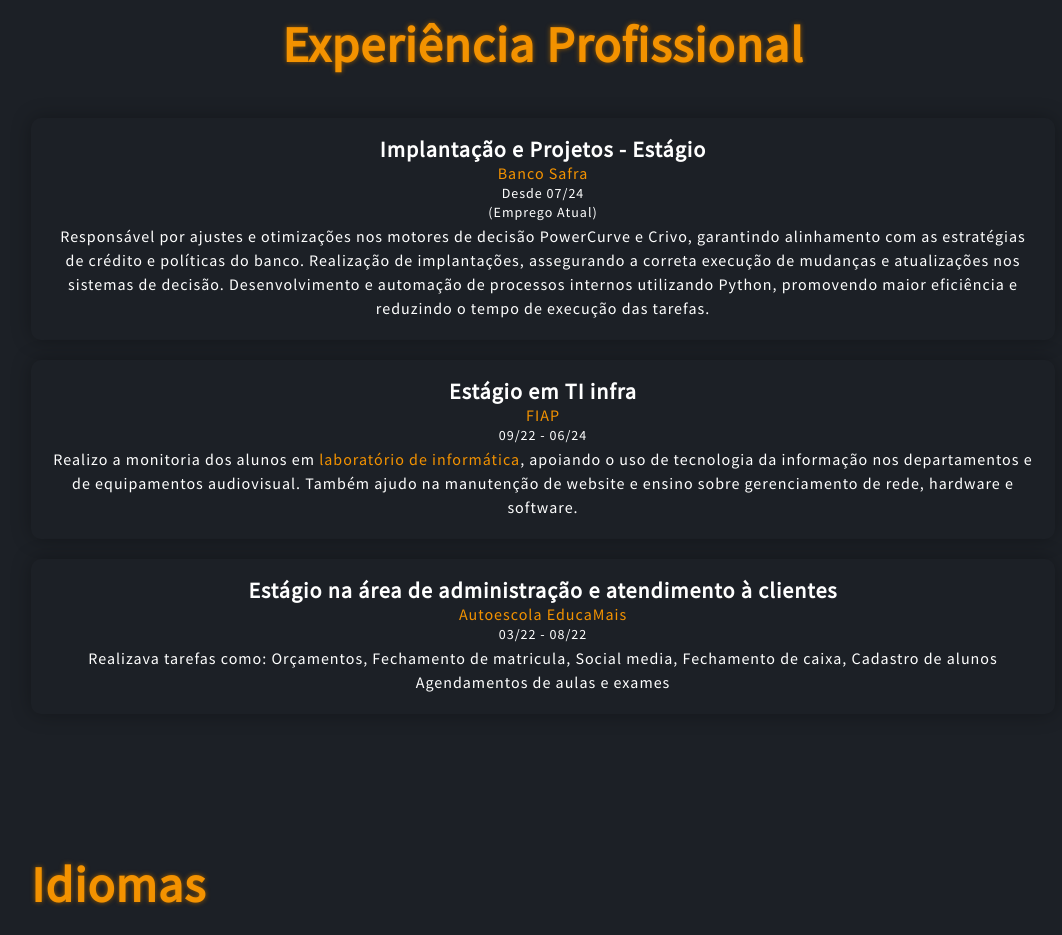
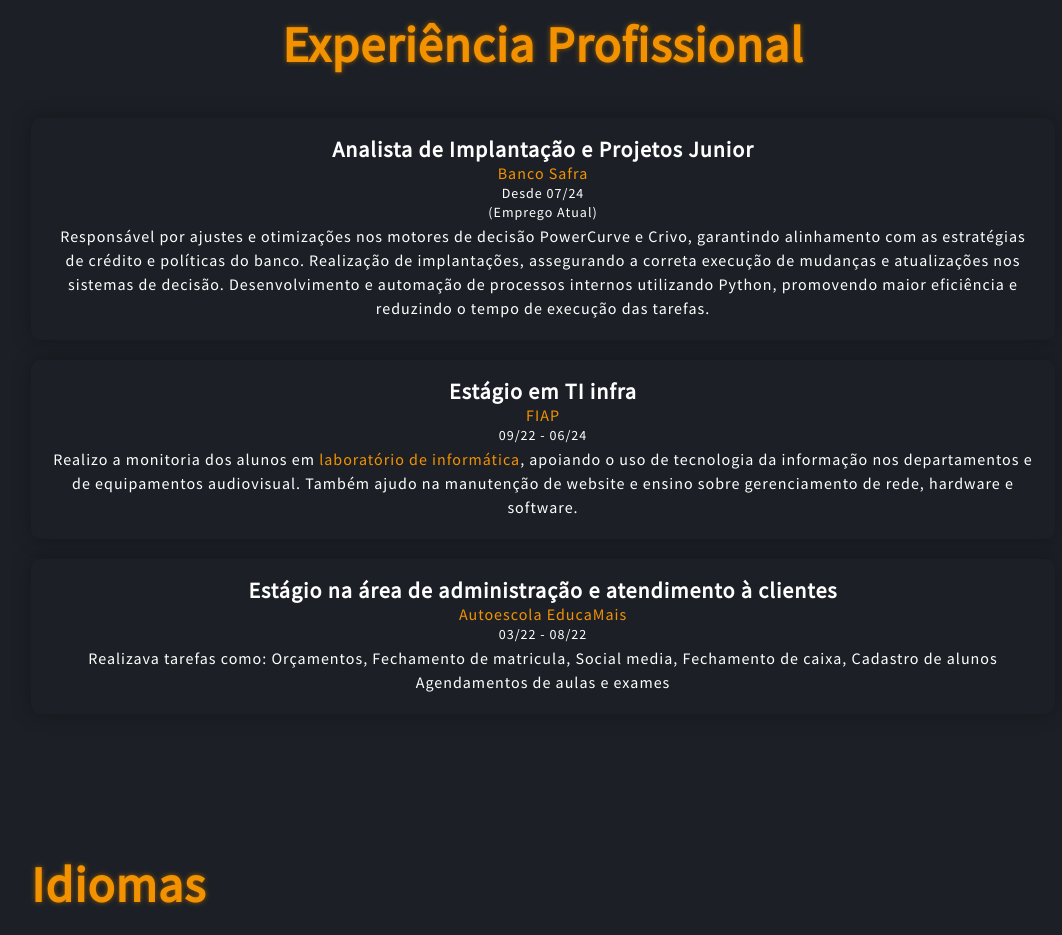
Before and after one commit to luccaFreitass/Portfolio, a plain HTML site: page index.html in a window 1280 px wide. Shown: the part 1660-2595 px from the top of the page, without its empty margins (97-1159 px from the left). Drawn offline with Linux system fonts and the light colour scheme.

Commit message:
Atualização de cargo

```diff
--- a/index.html
+++ b/index.html
@@ -99,7 +99,7 @@
 
                 <!-- Safra  -->
                 <div class="cartao_experiencia">
-                    <p class="profissao">Implantação e Projetos - Estágio</p>
+                    <p class="profissao">Analista de Implantação e Projetos Junior</p>
                     <p class="empresa">Banco Safra</p>
                     <p class="data_profissao">Desde 07/24</p>
                     <p class="data_profissao">(Emprego Atual)</p>
```
